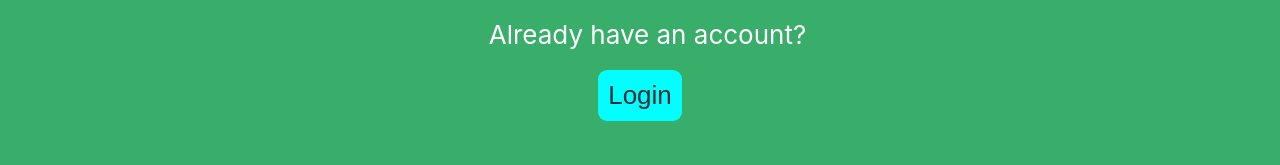
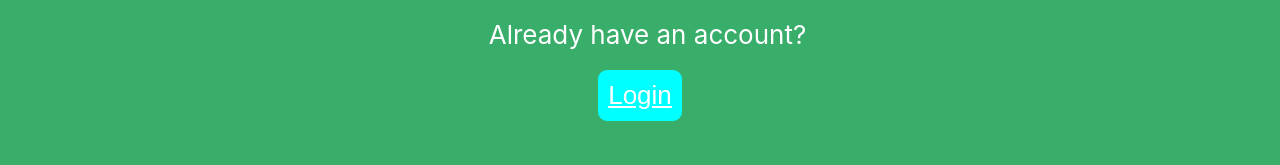
Before and after one commit to Yafet2557/Event-Planner, a React (Create React App) app in the folder frontend/: page /Register in a window 1280 px wide. Shown: the part 641-806 px from the top of the page. Built offline with nearby package versions, Linux system fonts and the light colour scheme.

Commit message:
used links instead of prop.

```diff
--- a/frontend/src/Register.js
+++ b/frontend/src/Register.js
@@ -2,6 +2,8 @@
 import 'react-phone-input-2/lib/style.css';
 import  {useState} from "react";
 import axios from 'axios';
+import { Link } from 'react-router-dom';
+
 
 
 
@@ -69,7 +71,8 @@
 
         {/* LOGIN BUTTON  */}
         <label > Already have an account?</label>
-        <button onClick={() => props.onFormSwitch('login')} type="button"> Login</button>
+        {/* <button onClick={() => props.onFormSwitch('login')} type="button"> Login</button> */}
+        <button> <Link to="/Login">Login</Link> </button>
         <br/>
       </div>
     </div>
```
